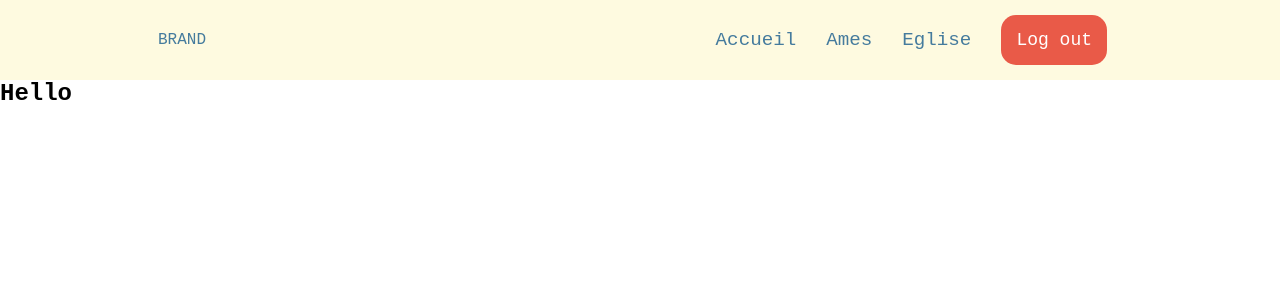
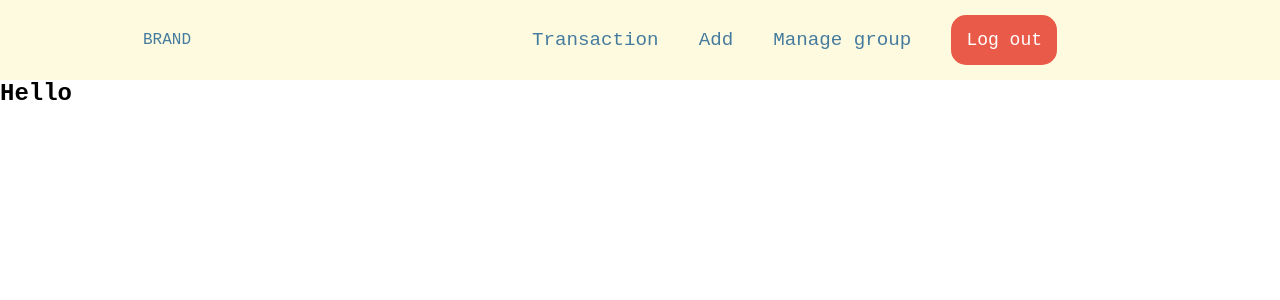
Before and after one commit to Isaac-Andriamiharisoa/liber, a Flask app: page /ames in a window 1280 px wide. Shown: the top 300 px of the page. Run offline with Flask 3, Linux system fonts and the light colour scheme.

Commit message:
css update

```diff
--- a/static/styles/style.css
+++ b/static/styles/style.css
@@ -65,13 +65,15 @@ button,
     transition: all 150ms ease-in;
 }
 
-button:hover, .button:hover {
+button:hover,
+.button:hover {
     background-color: var(--color-2);
 }
 
-.hide{
+.hide {
     display: none;
 }
+
 /* ACTUAL CSS STYLE */
 
 /* NAV style */
@@ -82,6 +84,18 @@ nav {
     color: var(--color-1);
 }
 
+ul {
+    list-style-type: none;
+    display: flex;
+}
+
+li {
+    display: inline-flex;
+    align-items: center;
+    height: 50px;
+    padding: 15px 40px 15px 0px;
+}
+
 li>a {
     color: var(--color-1);
     font-size: larger;
@@ -89,26 +103,13 @@ li>a {
     transition: all 150ms ease-in-out;
 }
 
-li>a:hover {
-    color: var(--color-1-dark);
-    border-bottom: solid 2px var(--color-1-bright);
-}
-
-ul {
-    list-style-type: none;
-    display: flex;
+h1 {
+    padding: 20px;
 }
 
 .main {
     justify-content: space-between;
     padding: 0 10dvw;
-}
-
-li {
-    display: inline-flex;
-    align-items: center;
-    height: 50px;
-    padding: 15px;
 }
 
 /* LOGIN PAGE STYLE */
@@ -225,10 +226,11 @@ li {
     overflow: hidden;
 }
 
-.checkbox_container{
+.checkbox_container {
     flex-direction: column;
 }
-.checkbox_container > * {
+
+.checkbox_container>* {
     width: fit-content;
     padding: 10px 0px 10px 20px;
     align-self: self-start;
@@ -238,7 +240,7 @@ li {
 }
 
 /* AME DETAIL PAGE */
-.info_container{
+.info_container {
     color: var(--color-2);
     background-color: var(--secondary);
     display: flex;
--- a/templates/ame.html
+++ b/templates/ame.html
@@ -4,4 +4,9 @@
     <div class="title_container">
         <h1>Hello, {{data.nom}}</h1>
     </div>
+    <!-- button add transactions (for online payment) -->
+    <!-- transaction ID -->
+    <!-- transactions -->
+    <!-- date -->
+    <!-- payment validation (done by moderators)-->
 </div>
--- a/templates/layouts/navbar.html
+++ b/templates/layouts/navbar.html
@@ -4,9 +4,9 @@
         <li><span>BRAND</span></li>
         <li>
             <ul class="submain">
-                <li><a href="">Accueil</a></li>
-                <li><a href="">Ames</a></li>
-                <li><a href="">Eglise</a></li>
+                <li><a href="">Transaction</a></li>
+                <li><a href="">Add</a></li>
+                <li><a href="">Manage group</a></li>
                 <li><a href="{{url_for('logout')}}" class="button">Log out</a></li>
             </ul>
         </li>
```
